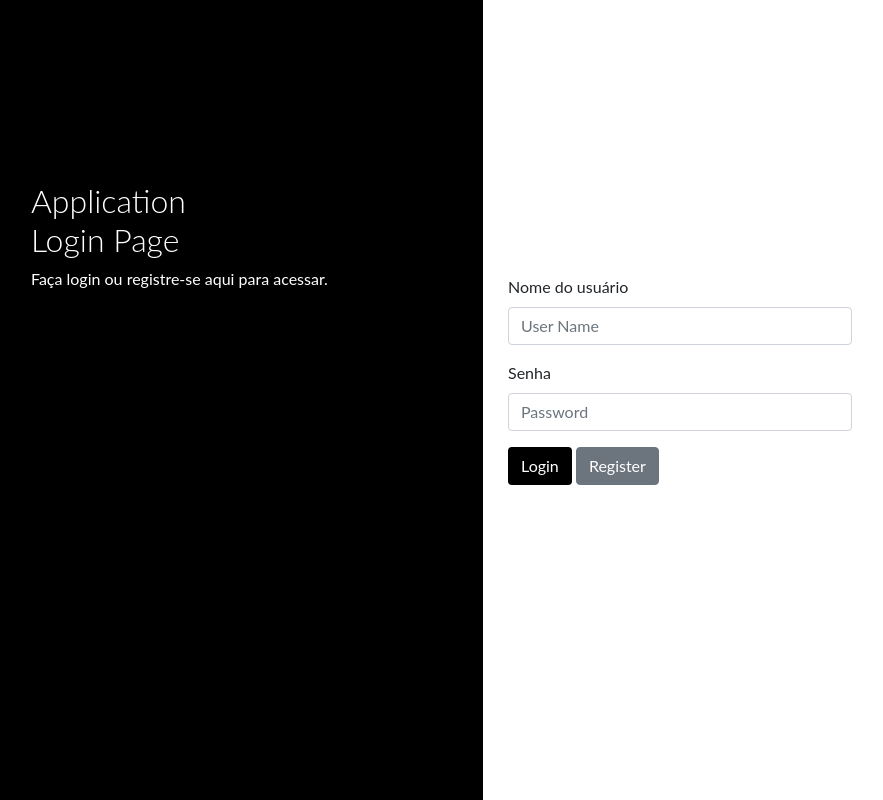
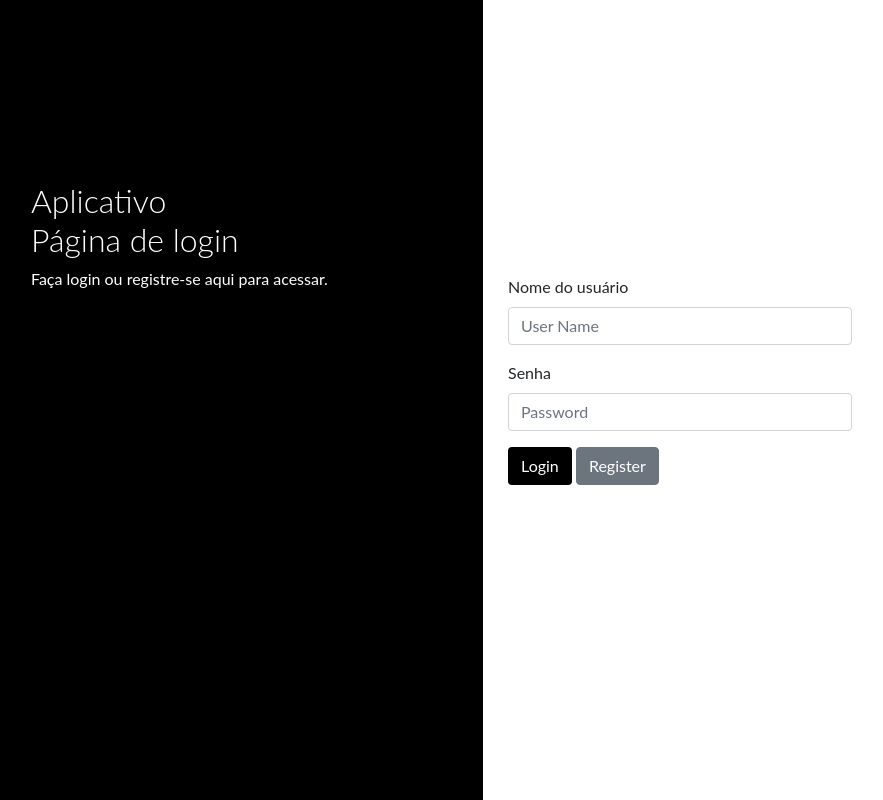
Before and after one commit to Peedrohenrique/Login-page, a plain HTML site: page index.html in a window 1280 px wide. Shown: the whole page, without its empty margins (29-912 px from the left). Drawn offline with nearby package versions, Linux system fonts and the light colour scheme.

Commit message:
teste002
mudança de no no h1 h2

```diff
--- a/index.html
+++ b/index.html
@@ -16,8 +16,6 @@
         body {
             font-family: "Lato", sans-serif;
         }
-
-
 
         .main-head {
             height: 150px;
@@ -97,7 +95,7 @@
 <body>
     <div class="sidenav">
         <div class="login-main-text">
-            <h2>Application<br> Login Page</h2>
+            <h2>Aplicativo<br> Página de login</h2>
             <p>Faça login ou registre-se aqui para acessar.</p>
         </div>
     </div>
```
